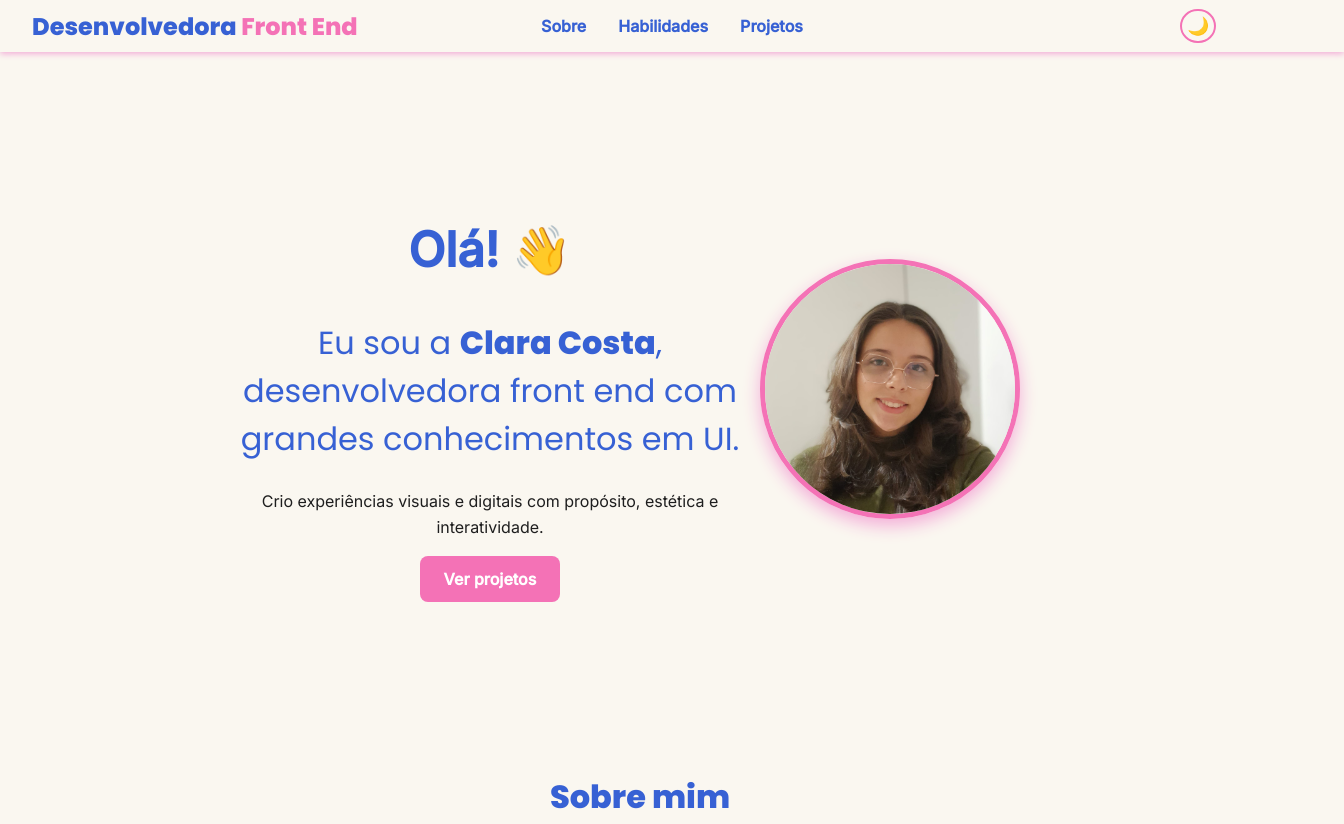
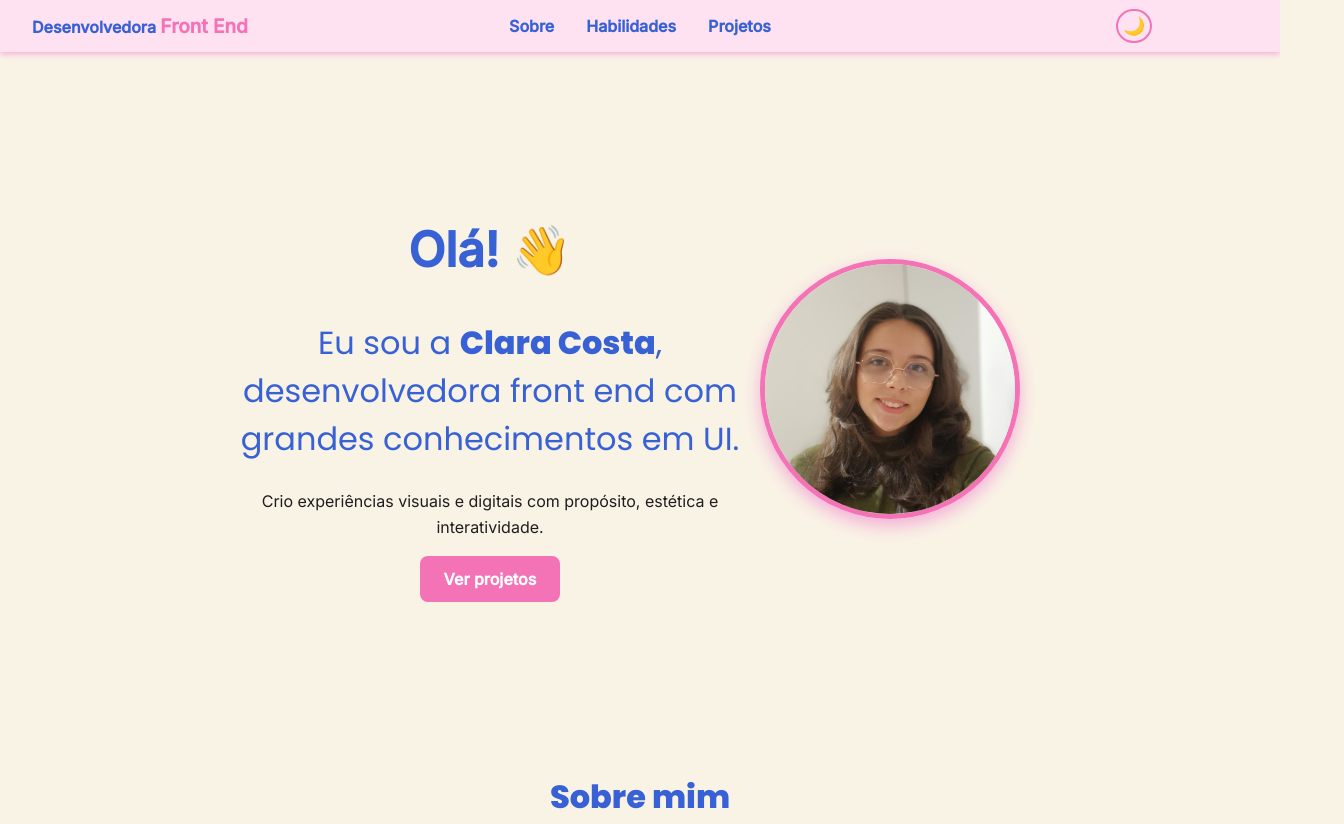
Before and after one commit to Clara2B/portifolio, a plain HTML site: page homepage.html in a window 1280 px wide. Shown: the top 824 px of the page, 1344 px wide, since content can reach past the window. Drawn offline with Linux system fonts and the light colour scheme.

Commit message:
correção de bugs no header
Correção de sombra, posicionamento e cores do header.

```diff
--- a/homepage.html
+++ b/homepage.html
@@ -98,7 +98,7 @@
 
   <!-- FOOTER -->
   <footer class="footer">
-    © 2025 Clara Costa — Desenvolvedora Front End
+    <p>© 2025 Clara Costa — Desenvolvedora Front End</p>
   </footer>
 
   <script src="javascript.js"></script>
--- a/style.css
+++ b/style.css
@@ -1,20 +1,22 @@
 :root {
-  --bg: #faf7f0;
+  --bg: #f9f3e5;
   --text: #1e1e1e;
   --accent: #f472b6;
+  --header-bg: #ffe2f2;
   --primary: #3761d4;
   --card-bg: #ffffff;
   --shadow-img: #f3aed8;
   --shadow-img-hover: #f494cf;
 }
 body.dark {
-  --bg: #121212;
+  --bg: #1f1f1f;
   --text: #f0f0f0;
-  --accent: #ff8bd3;
+  --accent: #ef54b4;
+  --header-bg: #0f0f0f;
   --primary: #3358be;
-  --card-bg: #1f1f1f;
-  --shadow-img: #580d2980;
-  --shadow-img-hover: #580d2980;
+  --card-bg: #0f0f0f;
+  --shadow-img: #6c153580;
+  --shadow-img-hover: #9d0f4393;
 }
 
 * {
@@ -47,64 +49,42 @@ body.loaded {
   opacity: 1;
 }
 
+
 /* HEADER */
 .header {
   display: flex;
-  justify-content: space-between;
   align-items: center;
+  justify-content: center;
   padding: 1rem 2rem;
-  position: fixed;
-  width: 100%;
-  background: var(--bg);
-  top: 0;
-  z-index: 100;
+  position: relative;
+  background-color: var(--header-bg);
   box-shadow: 0 2px 6px var(--shadow-img);
 }
-
-.logo {
-  font-family: 'Poppins', sans-serif;
-  font-weight: 800;
-  color: var(--primary);
-  font-size: 1.5rem;
-}
-.logo span {
-  color: var(--accent);
-}
-
-
-.header {
-  display: flex;
-  align-items: center;
-  justify-content: center; /* centraliza tudo no eixo horizontal */
-  padding: 1rem 2rem;
-  position: relative; /* cria um contexto pro botão */
-}
-
 .logo {
   font-weight: 700;
   color: var(--primary);
   position: absolute;
-  left: 2rem; /* fixa a logo à esquerda */
+  left: 2rem;
 }
-
 .nav {
   display: flex;
   justify-content: center;
   align-items: center;
   gap: 2rem;
 }
-
+header span {
+  font-size: 1.2rem;
+  color: var(--accent);
+  font-weight: 600;
+}
 .nav a {
   color: var(--primary);
   text-decoration: none;
   font-weight: 600;
-  transition: 0.3s;
-}
-
+  transition: 0.3s; }
 .nav a:hover {
   color: var(--accent);
 }
-
 .theme-btn {
   position: absolute;
   right: 8rem;
@@ -117,12 +97,10 @@ body.loaded {
   font-size: 1.1rem;
   transition: 0.3s;
 }
-
 .theme-btn:hover {
   background: var(--accent);
   color: white;
 }
-
 
 
 
@@ -136,7 +114,6 @@ body.loaded {
   padding: 8rem 2rem 4rem;
   background: var(--bg);
 }
-
 .hero-text {
   flex: 1 1 400px;
   max-width: 500px;
@@ -344,15 +321,16 @@ section h2 {
 }
 
 
+.footer {
+    padding: 20px 16px;
+    width: 100%;
+    background: var(--primary);
+    box-shadow: 0 -2px 6px var(--shadow-img);
+  }
 
-
-/* FOOTER */
-.footer {
-  background: var(--primary);
-  color: white;
-  text-align: center;
-  padding: 1rem;
-  font-size: 0.9rem;
-  width: 100%;
-  margin-top: auto;
+.rodape p {
+    flex-direction: column;
+    align-items: center;
+    text-align: center;
+    color: white;
 }
```
